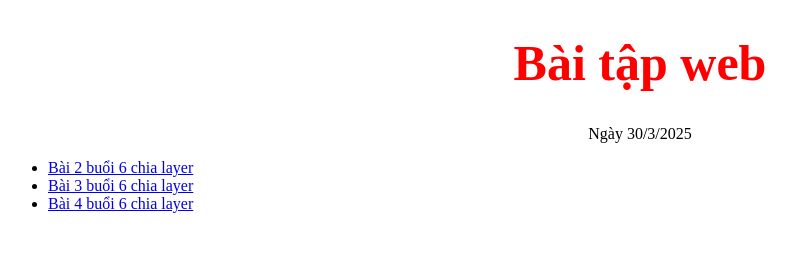
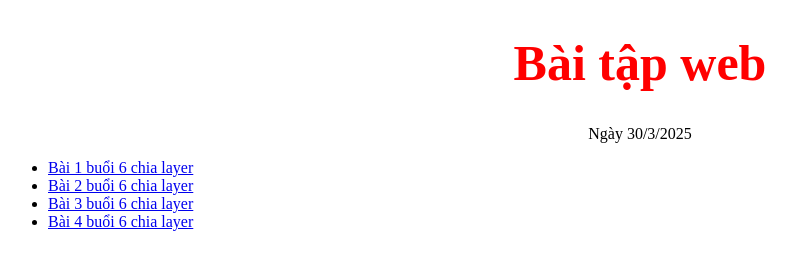
Before and after one commit to nguyenquangnghia20/chialayer, a plain HTML site: page index.html in a window 1280 px wide. Shown: the whole page, without its empty margins (0-796 px from the left). Drawn offline with Linux system fonts and the light colour scheme.

Commit message:
Update index.html

```diff
--- a/index.html
+++ b/index.html
@@ -9,6 +9,7 @@
     <h1 style="color: red; text-align: center; font-size:50px;"> Bài tập web</h1>
     <p style="text-align: center ;"> Ngày 30/3/2025</p>
     <ul>
+        <li><a href="chia layer/chialayerbuoi6_b1.html">Bài 1 buổi 6 chia layer</a></li>
         <li><a href="chia layer/chialayerbuoi6_b2.html">Bài 2 buổi 6 chia layer</a></li>
         <li><a href="chia layer/chialayerbuoi6_b3.html">Bài 3 buổi 6 chia layer</a></li>
         <li><a href="chia layer/chialayerbuoi6_b4.html">Bài 4 buổi 6 chia layer</a></li>
```
